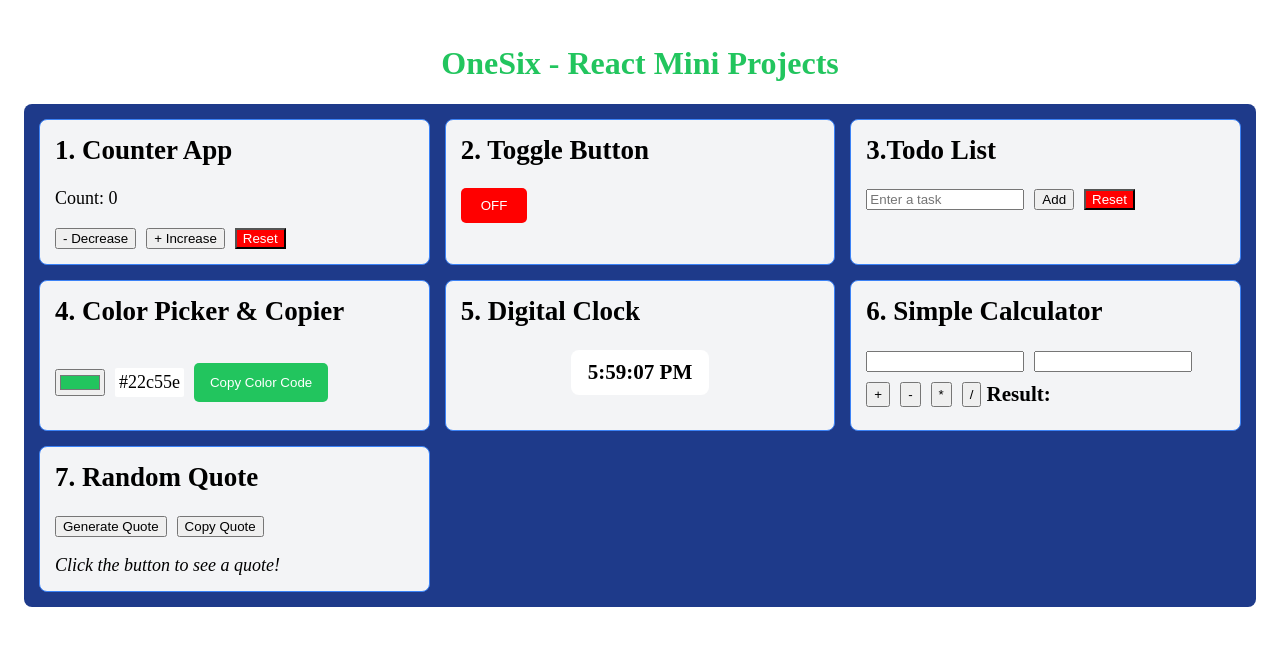
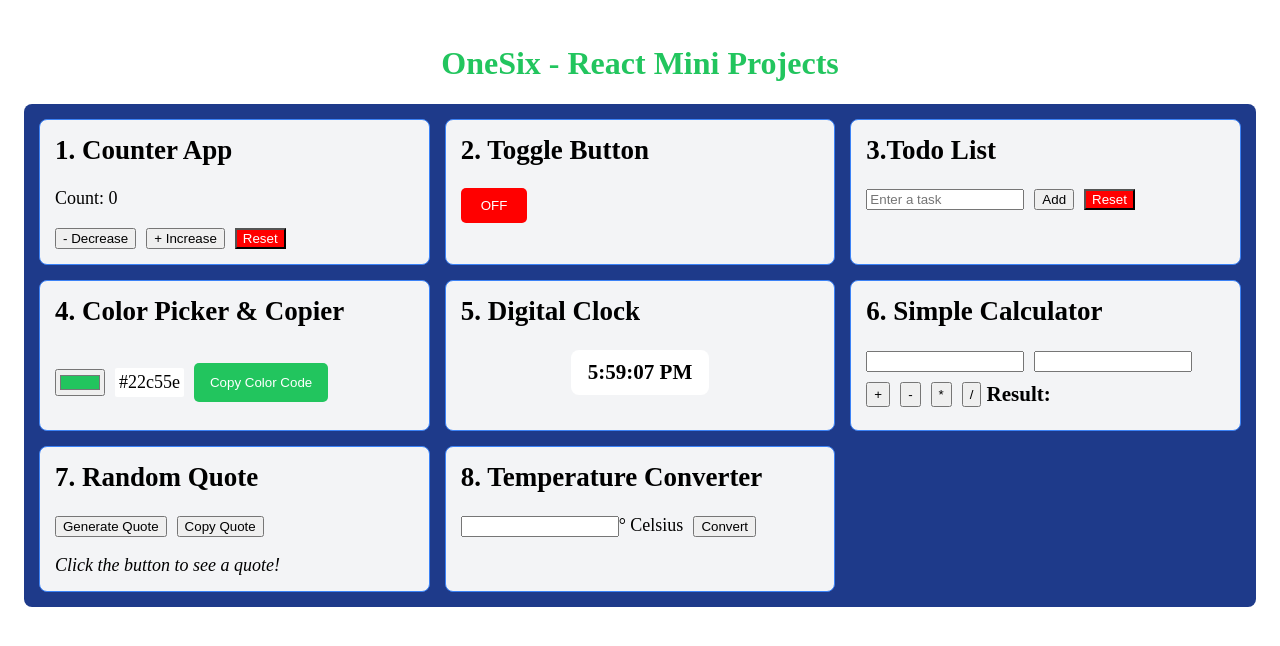
Before and after one commit to mmahmudul7/react-mini-projects, a React (Vite) app: page / in a window 1280 px wide. Shown: the top 646 px of the page. Built offline with nearby package versions, Linux system fonts and the light colour scheme.

Commit message:
Temperature Converter C to F

```diff
--- a/src/App.jsx
+++ b/src/App.jsx
@@ -4,6 +4,7 @@ import ColorPickerCopy from "./components/ColorPickerCopy";
 import Counter from "./components/Counter";
 import DigitalClock from "./components/DigitalClock";
 import RandomQuote from "./components/RandomQuote";
+import TemperatureConverter from "./components/TemperatureConverter";
 import Todo from "./components/Todo";
 import Toggle from "./components/Toggle";
 
@@ -21,6 +22,7 @@ function App() {
         <DigitalClock />
         <Calculator />
         <RandomQuote />
+        <TemperatureConverter />
       </div>
     </div>
   );
--- /dev/null
+++ b/src/components/TemperatureConverter.jsx
@@ -0,0 +1,34 @@
+import React, {useState} from "react";
+
+const TemperatureConverter = () => {
+  const [celsius, setCelsius] = useState("");
+  const [fahrenheit, setFahrenheit] = useState(null);
+
+  const convert = () => {
+    const c = parseFloat(celsius);
+    if (isNaN(c)) return;
+    setFahrenheit((c * 9) / 5 + 32);
+  };
+
+  return (
+    <div>
+      <h2>8. Temperature Converter</h2>
+      <input
+        type="number"
+        value={celsius}
+        onChange={(e) => setCelsius(e.target.value)}
+        // placeholder="Celsius"
+      />
+      {"° "}
+      <span>Celsius</span>
+      <button onClick={convert} style={{marginLeft: "10px"}}>
+        Convert
+      </button>
+      {fahrenheit !== null && (
+        <p style={{marginBottom: "0"}}>{fahrenheit}° Fahrenheit</p>
+      )}
+    </div>
+  );
+};
+
+export default TemperatureConverter;
```
